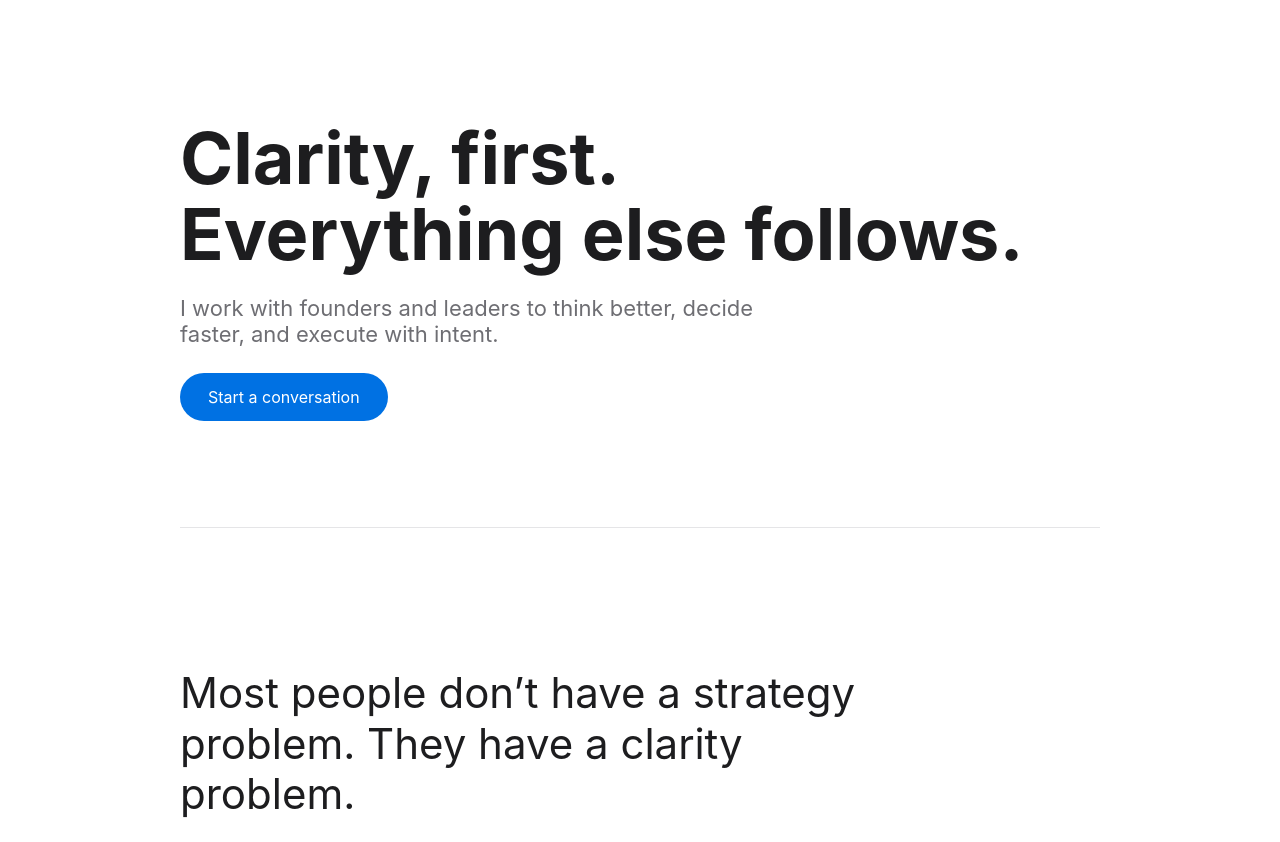
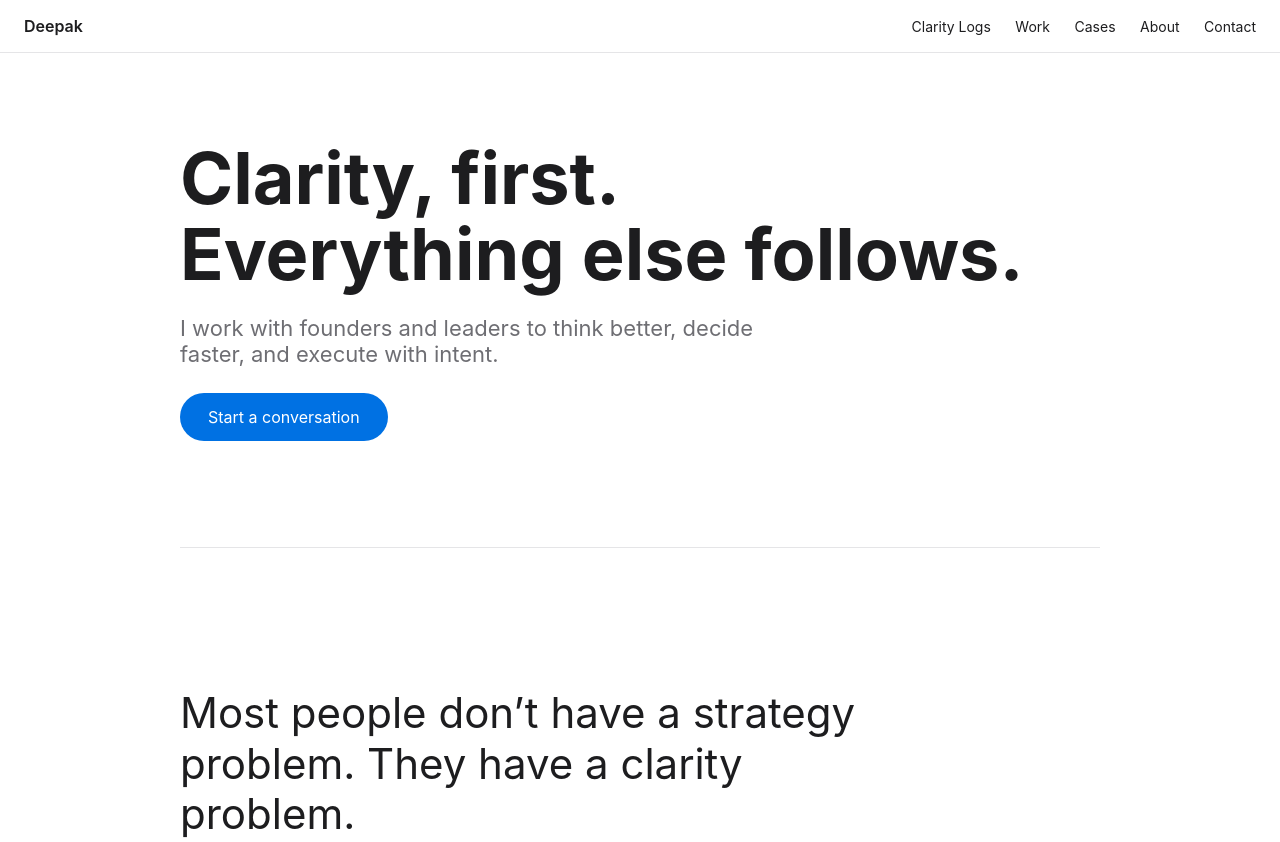
Before and after one commit to ds0291/test-site, a plain HTML site: page index.html in a window 1280 px wide. Shown: the top 842 px of the page. Drawn offline with Linux system fonts and the light colour scheme.

Commit message:
Enhance index.html with navbar and contact info
Added navigation bar and contact section to the HTML.

```diff
--- a/index.html
+++ b/index.html
@@ -3,6 +3,7 @@
 <head>
   <title>Deepak | Clarity. Decisions. Execution.</title>
   <meta name="viewport" content="width=device-width, initial-scale=1.0">
+
   <style>
 
     body {
@@ -10,12 +11,44 @@
       font-family: -apple-system, BlinkMacSystemFont, "Helvetica Neue", Arial, sans-serif;
       background: #ffffff;
       color: #1d1d1f;
+      scroll-behavior: smooth;
     }
 
+    /* NAVBAR */
+    nav {
+      position: fixed;
+      top: 0;
+      width: 100%;
+      padding: 16px 24px;
+      display: flex;
+      justify-content: space-between;
+      align-items: center;
+      background: rgba(255, 255, 255, 0.8);
+      backdrop-filter: blur(10px);
+      box-sizing: border-box;
+      border-bottom: 1px solid #e5e5e7;
+    }
+
+    nav .logo {
+      font-weight: 600;
+    }
+
+    nav a {
+      text-decoration: none;
+      color: #1d1d1f;
+      margin-left: 20px;
+      font-size: 14px;
+    }
+
+    nav a:hover {
+      color: #0071e3;
+    }
+
+    /* CONTAINER */
     .container {
       max-width: 920px;
       margin: auto;
-      padding: 120px 24px;
+      padding: 140px 24px 120px;
     }
 
     h1 {
@@ -82,6 +115,18 @@
 
 <body>
 
+<!-- NAVIGATION -->
+<nav>
+  <div class="logo">Deepak</div>
+  <div>
+    <a href="#thinking">Clarity Logs</a>
+    <a href="#work">Work</a>
+    <a href="#cases">Cases</a>
+    <a href="#about">About</a>
+    <a href="#contact">Contact</a>
+  </div>
+</nav>
+
 <div class="container">
 
   <!-- HERO -->
@@ -105,7 +150,7 @@
   </div>
 
   <!-- THINKING -->
-  <div class="section">
+  <div id="thinking" class="section">
     <h2>Clarity Logs</h2>
 
     <div class="card">
@@ -117,11 +162,10 @@
       <strong>Wrong problem, wrong solution</strong>
       <p>Most leaders never define the real problem.</p>
     </div>
-
   </div>
 
   <!-- WORK -->
-  <div class="section">
+  <div id="work" class="section">
     <h2>Work</h2>
     <p>
       Coaching and strategic advisory for founders and leaders navigating complexity, growth, and decisions.
@@ -129,18 +173,17 @@
   </div>
 
   <!-- CASES -->
-  <div class="section">
+  <div id="cases" class="section">
     <h2>Cases</h2>
 
     <div class="card">
       <strong>Scaling chaos to clarity</strong>
       <p>Simplified decision layers. Improved execution speed.</p>
     </div>
-
   </div>
 
   <!-- ABOUT -->
-  <div class="section">
+  <div id="about" class="section">
     <h2>About</h2>
     <p>
       20+ years building and scaling businesses.
@@ -148,6 +191,12 @@
     </p>
   </div>
 
+  <!-- CONTACT -->
+  <div id="contact" class="section">
+    <h2>Contact</h2>
+    <p>your@email.com</p>
+  </div>
+
 </div>
 
 </body>
```
